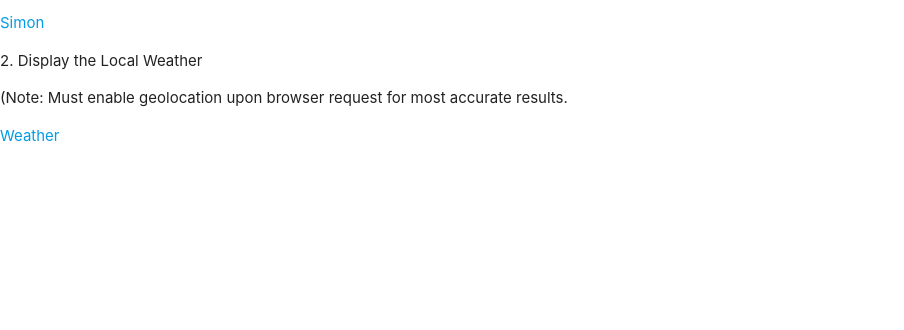
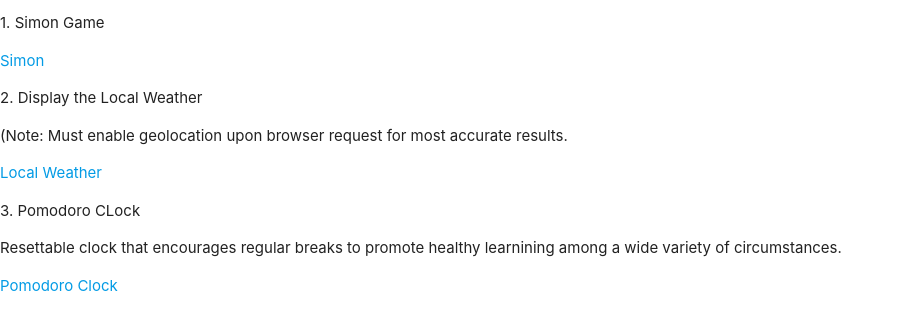
Before and after one commit to slingshotdancu/slingshotdancu.github.io, a plain HTML site: page index.html in a window 1280 px wide. Shown: the part 120-450 px from the top of the page, without its empty margins (0-904 px from the left). Drawn offline with nearby package versions, Linux system fonts and the light colour scheme.

Commit message:
Update index.html

```diff
--- a/index.html
+++ b/index.html
@@ -11,20 +11,22 @@
     </head>
   <body>
     <h3>Projects Available</h3>
+    <br>
+
     <p>1. Simon Game</p>
     <a href="https://slingshotdancu.github.io/programs/simon/index.html">
-
 <!-- TODO!!!!!!!!!       <img src="" />  -->
-
-      <p>Simon</p></a>
+    <p>Simon</p></a>
 
     <p>2. Display the Local Weather<?p>
     <p>(Note: Must enable geolocation upon browser request for most accurate results.</p>
     <a href="https://slingshotdancu.github.io/programs/displayweather/index.html">
+<!-- TODO!!!!!!!!!      <img source="" /> -->
+    <p>Local Weather</p> </a>
 
-<!-- TODO!!!!!!!!!      <img source="" /> -->
-
-    <p>Weather</p> </a>
+    <p>3. Pomodoro CLock</p>
+    <p>Resettable clock that encourages regular breaks to promote healthy learnining among a wide variety of circumstances.</p>
+<a href="https://slingshotdancu.github.io/prorams/pomodoroclock/index.html"><p>Pomodoro Clock</p></a>
 
 </body>
 </html>
```
